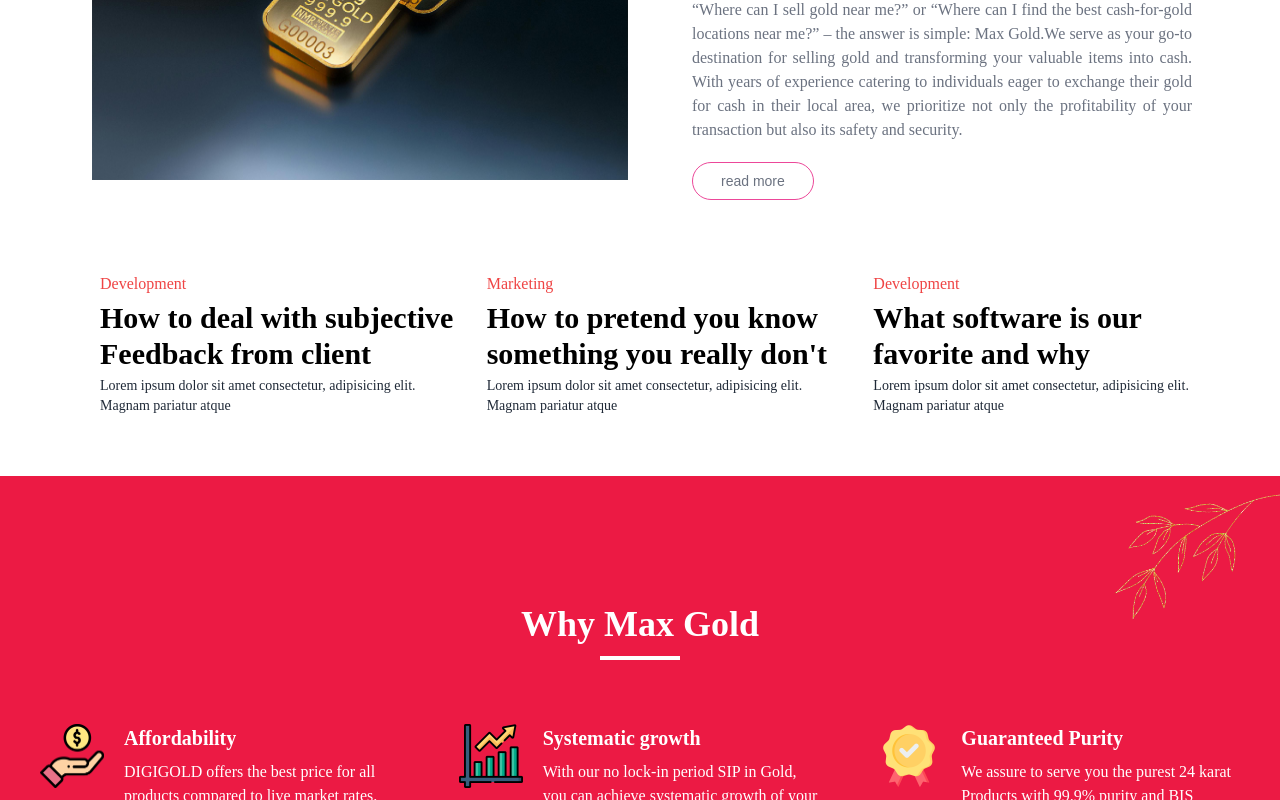
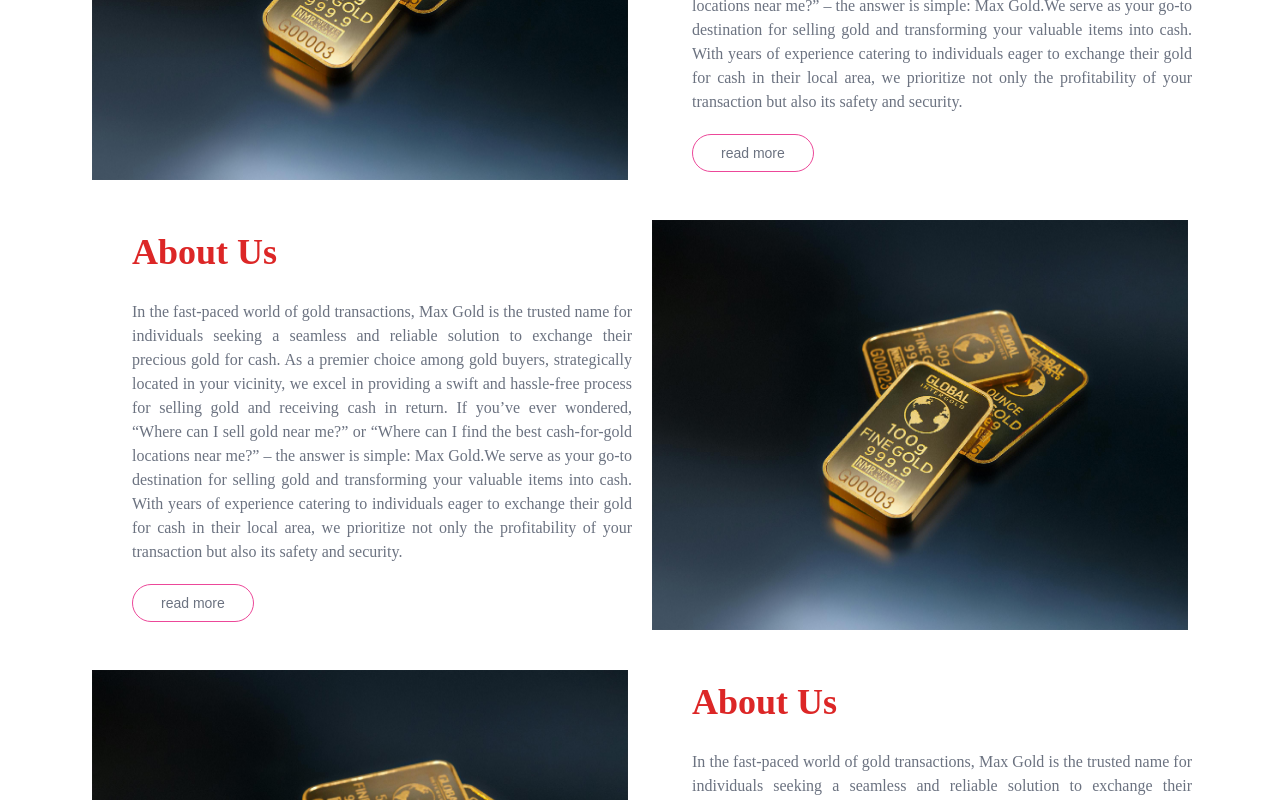
Before and after one commit to Harinirudhra/Maxgold, a Next.js app: page / in a window 1280 px wide. Shown: the part 1160-1960 px from the top of the page. Built offline with nearby package versions, Linux system fonts and the light colour scheme.

Commit message:
home about done

```diff
--- a/src/components/home/HomeAbout.jsx
+++ b/src/components/home/HomeAbout.jsx
@@ -25,8 +25,26 @@
   {
     heading: "About Us",
     content: "In the fast-paced world of gold transactions, Max Gold is the trusted name for individuals seeking a seamless and reliable solution to exchange their precious gold for cash. As a premier choice among gold buyers, strategically located in your vicinity, we excel in providing a swift and hassle-free process for selling gold and receiving cash in return. If you’ve ever wondered, “Where can I sell gold near me?” or “Where can I find the best cash-for-gold locations near me?” – the answer is simple: Max Gold.We serve as your go-to destination for selling gold and transforming your valuable items into cash. With years of experience catering to individuals eager to exchange their gold for cash in their local area, we prioritize not only the profitability of your transaction but also its safety and security.",
-    button: "read more"
-
+    button: "read more",
+    reverse:false
+  },
+  {
+    heading: "About Us",
+    content: "In the fast-paced world of gold transactions, Max Gold is the trusted name for individuals seeking a seamless and reliable solution to exchange their precious gold for cash. As a premier choice among gold buyers, strategically located in your vicinity, we excel in providing a swift and hassle-free process for selling gold and receiving cash in return. If you’ve ever wondered, “Where can I sell gold near me?” or “Where can I find the best cash-for-gold locations near me?” – the answer is simple: Max Gold.We serve as your go-to destination for selling gold and transforming your valuable items into cash. With years of experience catering to individuals eager to exchange their gold for cash in their local area, we prioritize not only the profitability of your transaction but also its safety and security.",
+    button: "read more",
+    reverse:true
+  },
+  {
+    heading: "About Us",
+    content: "In the fast-paced world of gold transactions, Max Gold is the trusted name for individuals seeking a seamless and reliable solution to exchange their precious gold for cash. As a premier choice among gold buyers, strategically located in your vicinity, we excel in providing a swift and hassle-free process for selling gold and receiving cash in return. If you’ve ever wondered, “Where can I sell gold near me?” or “Where can I find the best cash-for-gold locations near me?” – the answer is simple: Max Gold.We serve as your go-to destination for selling gold and transforming your valuable items into cash. With years of experience catering to individuals eager to exchange their gold for cash in their local area, we prioritize not only the profitability of your transaction but also its safety and security.",
+    button: "read more",
+    reverse:false
+  },
+  {
+    heading: "About Us",
+    content: "In the fast-paced world of gold transactions, Max Gold is the trusted name for individuals seeking a seamless and reliable solution to exchange their precious gold for cash. As a premier choice among gold buyers, strategically located in your vicinity, we excel in providing a swift and hassle-free process for selling gold and receiving cash in return. If you’ve ever wondered, “Where can I sell gold near me?” or “Where can I find the best cash-for-gold locations near me?” – the answer is simple: Max Gold.We serve as your go-to destination for selling gold and transforming your valuable items into cash. With years of experience catering to individuals eager to exchange their gold for cash in their local area, we prioritize not only the profitability of your transaction but also its safety and security.",
+    button: "read more",
+    reverse:true
   }
 ]
 // Reusable Card Component
@@ -43,17 +61,18 @@
   return (
     <div>
       {/* Static Section */}
-      <div className="flex flex-col sm:flex-row md:flex-row items-center sm:items-start sm:px-5 md:px-10 lg:px-20 ">
-        <Image
+      <div className="flex flex-col items-center sm:items-start sm:px-5 md:px-10 lg:px-20 ">
+
+        {AboutText.map((itemz, index) => (
+          <div className={`flex flex-col items-center justify-center ${itemz.reverse ? 'md:flex-row-reverse': 'md:flex-row'}`} key={index}>
+          <Image
           src={samplepic}
           width={700}
           height={100}
           style={{ height: '450px' }}
           className="p-3 w-full sm:w-1/2 md:w-1/2 lg:1/4 pt-7"
         />
-        {AboutText.map((itemz, index) => (
-          < div className="ml-0 sm:ml-5 md:ml-3 lg:ml-10 pr-5 pt-2 md:pr-0 lg:pr-2 mt-0 sm:mt-0 md:mt-0 sm:w-1/2 md:w-1/2 p-3" key={index}>
-            <h1 className="text-red-600 font-Extrabold">____</h1>
+          < div className="ml-0 sm:ml-5 md:ml-3 lg:ml-10 pr-5 pt-2 md:pr-0 lg:pr-2 mt-0 sm:mt-0 md:mt-0 sm:w-1/2 md:w-1/2 p-3">
             <h1 className="text-red-600 pt-3 text-2xl sm:text-3xl md:text-3xl md:pt-1 lg:text-4xl font-bold lg:mt-5">{itemz.heading}</h1>
             <p className="mt-6 text-gray-500 text-justify md:mt-1 lg:mt-5 xl:mt-7">
               {itemz.content}
@@ -61,7 +80,9 @@
             <button className="mt-5 text-gray-500 text-sm border rounded-3xl border-pink-500 p-2 px-7 hover:bg-red-500 hover:text-white transition duration-300 md:mt-1 lg:mt-3 xl:mt-5">
               {itemz.button}
             </button>
-          </div>))}
+          </div>
+          </div>
+          ))}
       </div>
 
       {/* Reusable Cards Section */}
```
